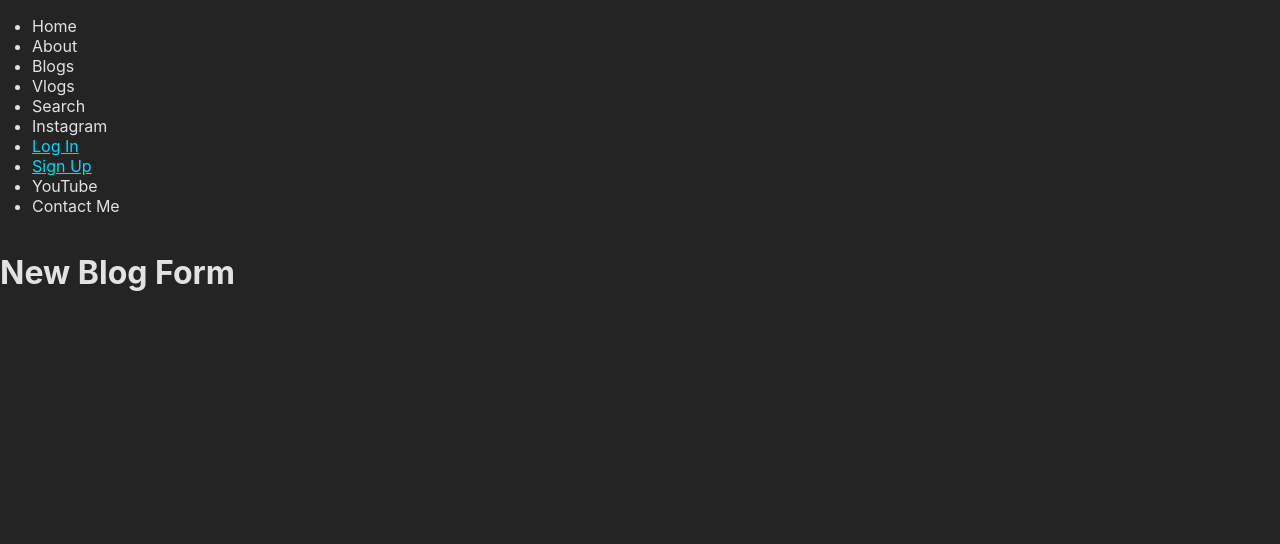
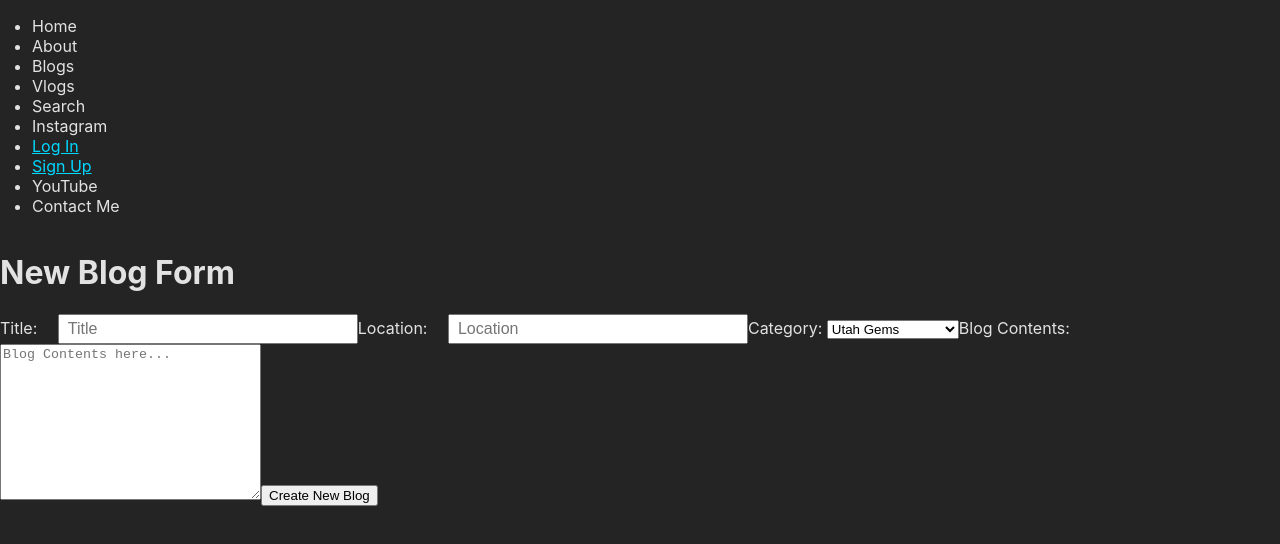
Before and after one commit to brooklinlee/salt-and-pine-front-end, a React (Vite) app: page /blogs/newBlog in a window 1280 px wide. Shown: the top 544 px of the page. Built offline with nearby package versions, Linux system fonts and the light colour scheme; no server answers.

Commit message:
create new blog form and test for adding a new blog

```diff
--- a/src/App.jsx
+++ b/src/App.jsx
@@ -101,7 +101,7 @@ function App() {
         <Route
           path='/blogs/newBlog'
           element={
-            <NewBlog />
+            <NewBlog handleAddBlog={handleAddBlog} />
           }
         />
       </Routes>
--- a/src/pages/NewBlog/NewBlog.jsx
+++ b/src/pages/NewBlog/NewBlog.jsx
@@ -1,7 +1,76 @@
-const NewBlog = () => {
+import { useState } from "react"
+
+const NewBlog = (props) => {
+const [formData, setFormData] = useState({
+  // _id: '',
+  title: '',
+  location: '',
+  category: 'Utah Gems', // update?
+  text: ''
+})
+
+function handleChange(evt) {
+  setFormData({...formData, [evt.target.name]: evt.target.value})
+  // console.log(formData)
+}
+
+function handleSubmit(evt) {
+  evt.preventDefault()
+  props.handleAddBlog(formData)
+}
+
+
   return (
     <main>
       <h1>New Blog Form</h1>
+      <form onSubmit={handleSubmit}>
+        <label htmlFor="title-input">Title: </label>
+        <input
+        required
+        type="text"
+        name="title"
+        id="title-input"
+        value={formData.title}
+        placeholder="Title"
+        onChange={handleChange}
+        />
+        <label htmlFor="location-input">Location: </label>
+        <input
+        required
+        type="text"
+        name="location"
+        id="location-input"
+        value={formData.location}
+        placeholder="Location"
+        onChange={handleChange}
+        />
+        <label htmlFor="category-input">Category: </label>
+        <select
+        required
+        name="category"
+        id="category-input"
+        value={formData.category}
+        onChange={handleChange}
+        >
+          <option value="Utah Gems">Utah Gems</option>
+          <option value="Great Outdoors">Great Outdoors</option>
+          <option value="Foodie Finds">Foodie Finds</option>
+          <option value="Travel">Travel</option>
+          <option value="Events & Festivals">Events & Festivals</option>
+          <option value="Seasonal">Seasonal</option>
+          <option value="Personal Stories">Personal Stories</option>
+        </select>
+        <label htmlFor="text-input">Blog Contents: </label>
+        <textarea
+        required
+        name="text"
+        id="text-input"
+        cols="30" rows="10"
+        placeholder="Blog Contents here..."
+        onChange={handleChange}
+        ></textarea>
+        <button type="submit">Create New Blog</button>
+      </form>
     </main>
   )
 }
--- a/src/services/BlogService.js
+++ b/src/services/BlogService.js
@@ -21,7 +21,7 @@ async function show(blogId) {
   }
 }
 
-async function create(blogFormData){
+async function create(blogFormData) {
   try {
     const res = await fetch(BASE_URL, {
       method: 'POST',
@@ -29,7 +29,7 @@ async function create(blogFormData){
         'Authorization': `Bearer ${tokenService.getToken()}`,
         'Content-Type': 'application/json'
       },
-      body: JSON.strinfigy(blogFormData)
+      body: JSON.stringify(blogFormData)
     })
     return res.json()
   } catch (error) {
@@ -41,4 +41,4 @@ export {
   index,
   show,
   create,
-  }
+}
```
